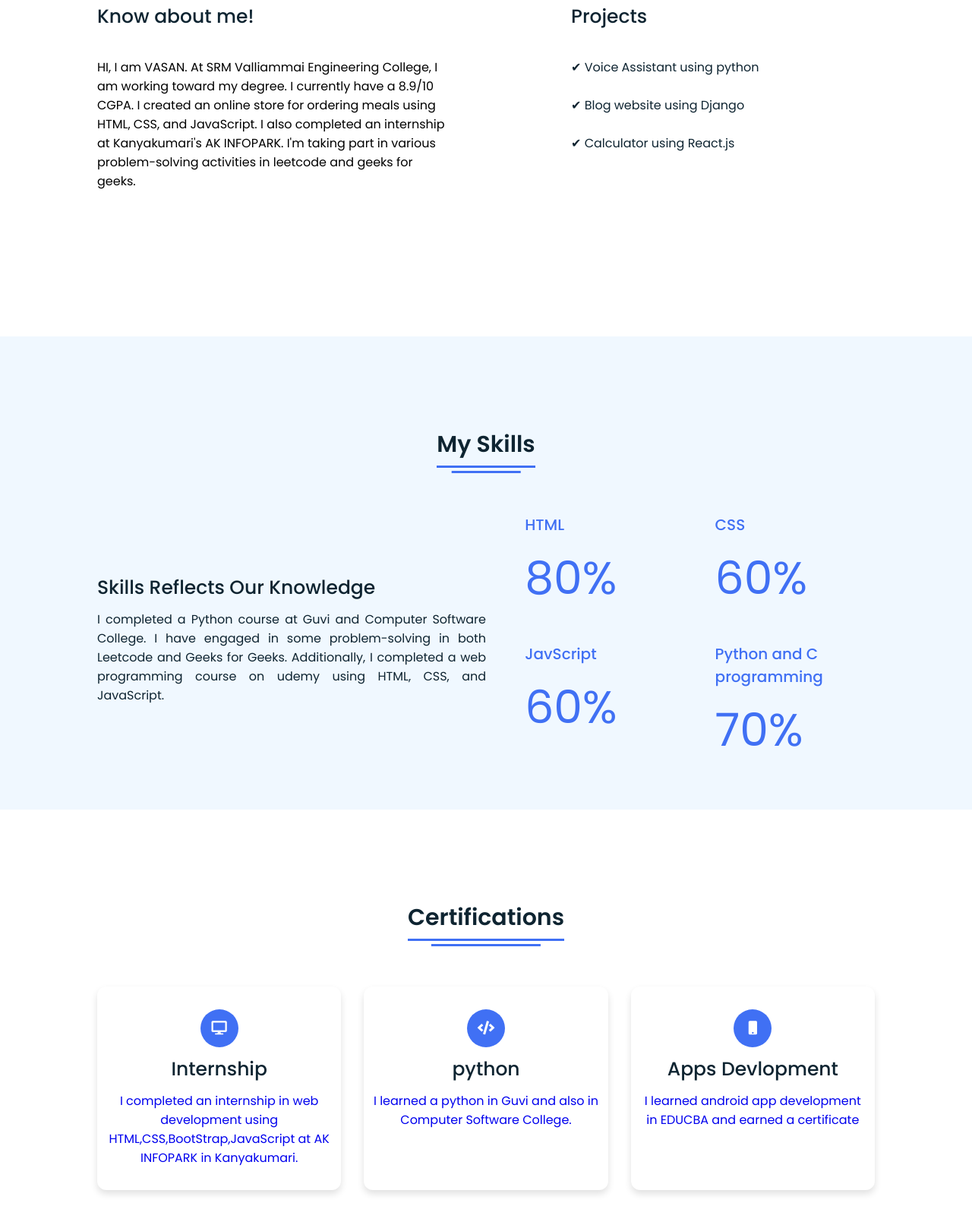
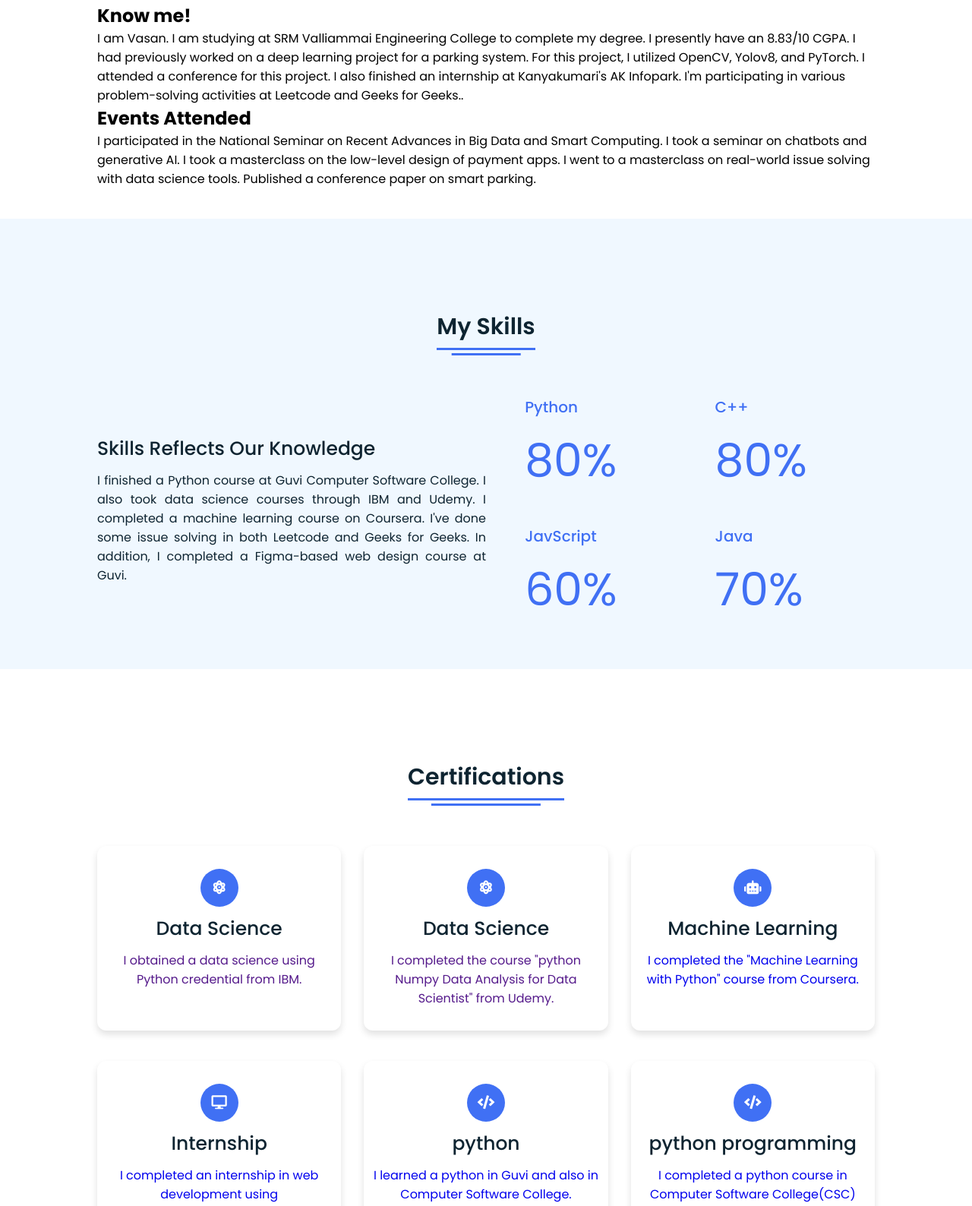
Before and after one commit to Vasan001/kjvasan151.github.io, a plain HTML site: page index.html in a window 1280 px wide. Shown: the part 970-2558 px from the top of the page at 76% size. Drawn offline with Linux system fonts and the light colour scheme.

Commit message:
Update index.html

```diff
--- a/index.html
+++ b/index.html
@@ -5,6 +5,7 @@
     <meta charset="UTF-8" />
     <title>My Portfolio</title>
     <link rel="stylesheet" href="style.css" />
+    <link rel="shortcut icon" type="image/jpg" href="Images/logo.png"/>
     <!-- Fontawesome CDN Link -->
     <link rel="stylesheet" href="https://cdnjs.cloudflare.com/ajax/libs/font-awesome/5.15.2/css/all.min.css" />
     <meta name="viewport" content="width=device-width, initial-scale=1.0" />
@@ -12,7 +13,7 @@
   <body>
     <!-- Move to up button -->
     <div class="scroll-button">
-      <a href="#home"><i class="fas fa-arrow-up"></i></a>
+      <a href="#home"><i class="arrow up"></i></a>
     </div>
     <!-- navgaition menu -->
     <nav>
@@ -44,10 +45,10 @@
     <section class="home" id="home">
       <div class="home-content">
         <div class="text">
-          <div class="text-one">Hello this is </div>
-          <div class="text-two">VASAN</div>
-          <div class="text-three">CSE student and emerging software developer</div>
-          <div class="text-four">Having great interest in Full Stack Web Development and UI/UX Designing</div>
+          <div class="text-one">Hello, I'm </div>
+          <div class="text-two">Vasan</div>
+          <div class="text-three">CSE student </div>
+          <div class="text-four">Having skills in Full Stack Web Development , Data Science and Artificial Intelligence</div>
 
           </div>
         </div>
@@ -58,24 +59,23 @@
     <section class="about" id="about">
       <div class="content">
         <div class="title"><span>About Me</span></div>
-        <div class="about-details">
-          <div class="left">
-            <div class="topic">Know about me!</div>
-            <br>
-            <p>
-              HI, I am VASAN. At SRM Valliammai Engineering College, I am working toward my degree. I currently have a 8.9/10 CGPA. I created an online store for ordering meals using HTML, CSS, and JavaScript.
-              I also completed an internship at Kanyakumari's AK INFOPARK.
-              I'm taking part in various problem-solving activities in leetcode and geeks for geeks.
-            </p>
+        <div class="container">
+          <div class="column">
+            <h2>Know me!</h2>
+            <p>I am Vasan. I am studying at SRM Valliammai Engineering College to complete my degree. I presently have an 8.83/10 CGPA. I had previously worked on a deep learning project for a parking system. For this project, I utilized OpenCV, Yolov8, and PyTorch.
+              I attended a conference for this project. I also finished an internship at Kanyakumari's AK Infopark.
+              I'm participating in various problem-solving activities at Leetcode and Geeks for Geeks..</p>
           </div>
-          <div class="right">
-            <div class="topic">Projects</div>
-              <br>
-                <p>&#10004;  Voice Assistant using python</p><br>
-                <p>&#10004;  Blog website using Django</p><br>
-                <p>&#10004;  Calculator using React.js</p><br>
+          <div class="column">
+            <h2>Events Attended</h2>
+            <p>I participated in the National Seminar on Recent Advances in Big Data and Smart Computing.
 
+              I took a seminar on chatbots and generative AI.
+              I took a masterclass on the low-level design of payment apps.
 
+              I went to a masterclass on real-world issue solving with data science tools.
+              Published a conference paper on smart parking.<br>
+          </p>
           </div>
         </div>
       </div>
@@ -89,27 +89,33 @@
         <div class="skills-details">
           <div class="text">
             <div class="topic">Skills Reflects Our Knowledge</div>
-            <p>I completed a Python course at Guvi and Computer Software College.
-              I have engaged in some problem-solving in both Leetcode and Geeks for Geeks.
-              Additionally, I completed a web programming course on udemy using HTML, CSS, and JavaScript.
+            <p>I finished a Python course at Guvi Computer Software College.
+              I also took data science courses through IBM and Udemy.
+              I completed a machine learning course on Coursera.
+              I've done some issue solving in both Leetcode and Geeks for Geeks.
+              In addition, I completed a Figma-based web design course at Guvi.
+
+
+
+
             </p>
 
           </div>
           <div class="boxes">
             <div class="box">
-              <div class="topic">HTML</div>
+              <div class="topic">Python</div>
               <div class="per">80%</div>
             </div>
             <div class="box">
-              <div class="topic">CSS</div>
-              <div class="per">60%</div>
+              <div class="topic">C++</div>
+              <div class="per">80%</div>
             </div>
             <div class="box">
               <div class="topic">JavScript</div>
               <div class="per">60%</div>
             </div>
             <div class="box">
-              <div class="topic">Python and C programming</div>
+              <div class="topic">Java</div>
               <div class="per">70%</div>
             </div>
           </div>
@@ -123,6 +129,36 @@
         <div class="title"><span>Certifications</span></div>
         <div class="boxes">
           <div class="box">
+            <a href="">
+            <div class="icon">
+              <i class="fas fa-atom"></i>
+            </div>
+            <div class="topic">Data Science</div>
+            <p>I obtained a data science using Python credential from IBM.</p></a>
+          </div>
+
+          <div class="box">
+            <a href="">
+            <div class="icon">
+              <i class="fas fa-atom" ></i>
+            </div>
+            <div class="topic">Data Science</div>
+            <p>I completed the course "python Numpy Data Analysis for Data Scientist" from Udemy.</p>
+          </a>
+          </div>
+
+
+          <div class="box">
+            <a href="https://coursera.org/share/432a963ab855bb7069afb040f603cd75">
+            <div class="icon">
+              <i class="fas fa-robot"></i>
+            </div>
+            <div class="topic">Machine Learning</div>
+            <p>I completed the "Machine Learning with Python" course from Coursera.</p></a>
+          </div>
+
+
+          <div class="box">
             <a href="https://drive.google.com/file/d/1lRKzjxMtfVmHpytVxhNdOWkBS0qZlnOy/view?usp=drivesdk">
             <div class="icon">
               <i class="fas fa-desktop"></i>
@@ -131,6 +167,7 @@
             <p>I completed an internship in web development using HTML,CSS,BootStrap,JavaScript at AK INFOPARK in Kanyakumari.</p>
           </a>
           </div>
+
 
           <div class="box">
             <a href="https://www.guvi.in/verify-certificate?id=2c1Ge886W8I3CV1474">
@@ -141,39 +178,27 @@
             <p>I learned a python in Guvi and also in Computer Software College.</p>
           </a>
           </div>
-          <div class="box">
-            <a href="https://www.educba.com/certificate/?c=HEBDIBBLH">
-            <div class="icon">
-              <i class="fa fa-mobile" ></i>
-            </div>
-            <div class="topic">Apps Devlopment</div>
-            <p>I learned android app development in EDUCBA and earned a certificate</p>
-          </a>
-          </div>
+
+
           <div class="box">
             <a href="https://drive.google.com/file/d/1k4srOJHsWBkYTST8_9toBrvh7nE9hIrY/view?usp=drivesdk">
             <div class="icon">
               <i class="fas fa-code"></i>
             </div>
             <div class="topic">python programming</div>
-            <p>I completed a python course in Computer Software College at Kanyakumari</p>
+            <p>I completed a python course in Computer Software College(CSC)</p>
           </a>
           </div>
 
-          <div class="box">
-            <div class="icon">
-              <i class="fas fa-desktop"></i>
-            </div>
-            <div class="topic">Web Development</div>
-            <p>I leaned web development in Udemy and earned a certificate</p>
-          </div>
-          <div class="box">
-            <div class="icon">
-              <i class="fas fa-database"></i>
-            </div>
-            <div class="topic">SQL</div>
-            <p>I learned database using SQL in my college and in Udemy</p>
-          </div>
+
+
+
+
+
+
+
+
+
 
 
         </div>
@@ -189,8 +214,8 @@
           <p>17/32,Sannathy st,Ganapathipuram & post, Kanyakumari District-629502
           </p>
           <div class="topic">Contact</div>
-          <p>Email: kjvasan28503@gmail.com</p>
-          <i class="fas fa-phone">+91 8825674340</i>
+          <p><i class="fa fa-envelope" style="font-size: 20px;"></i></a> vasankumarj@gmail.com</p>
+          <i class="fas fa-phone"> +91 8825674340</i>
           <div class="topic">Follow</div>
           <a href="https://www.linkedin.com/in/k-j-vasan-ab3924236"><i class="fab fa-linkedin" style="font-size: 30px;"></i></a>
 
```
